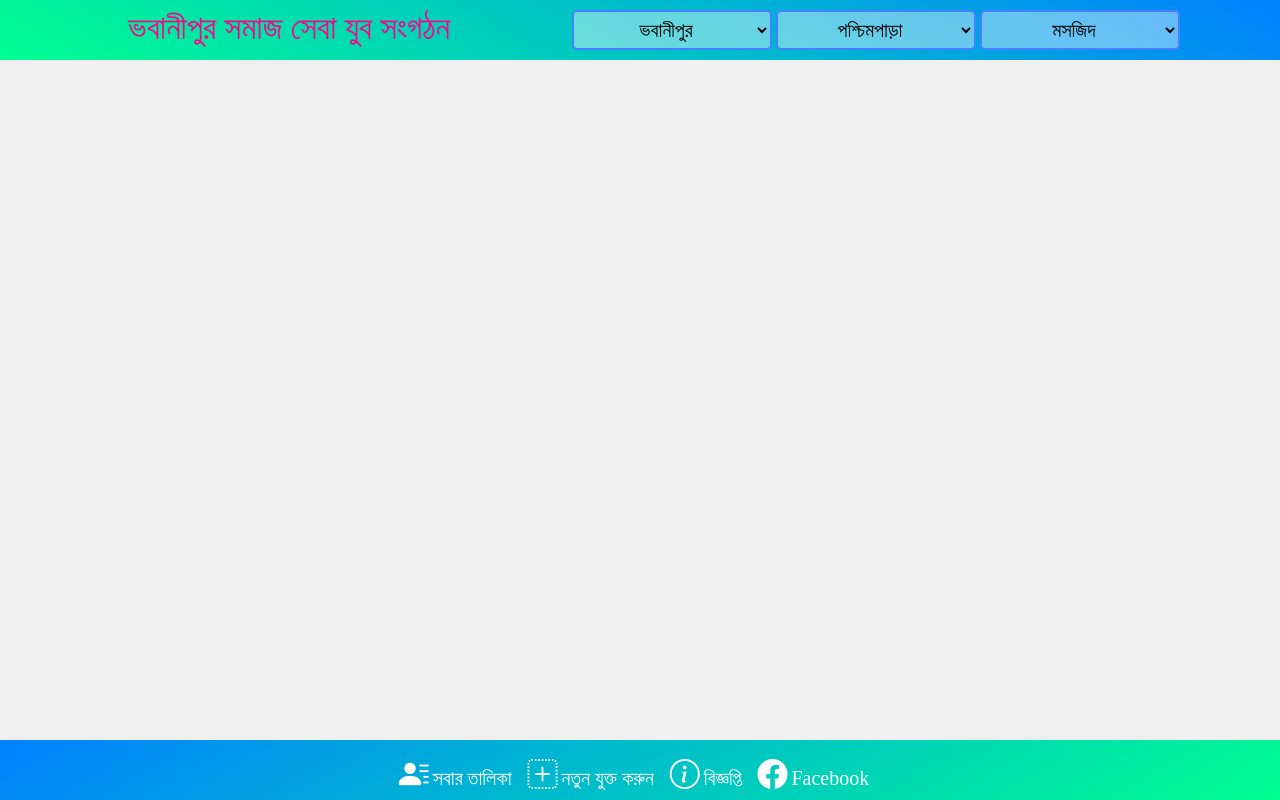
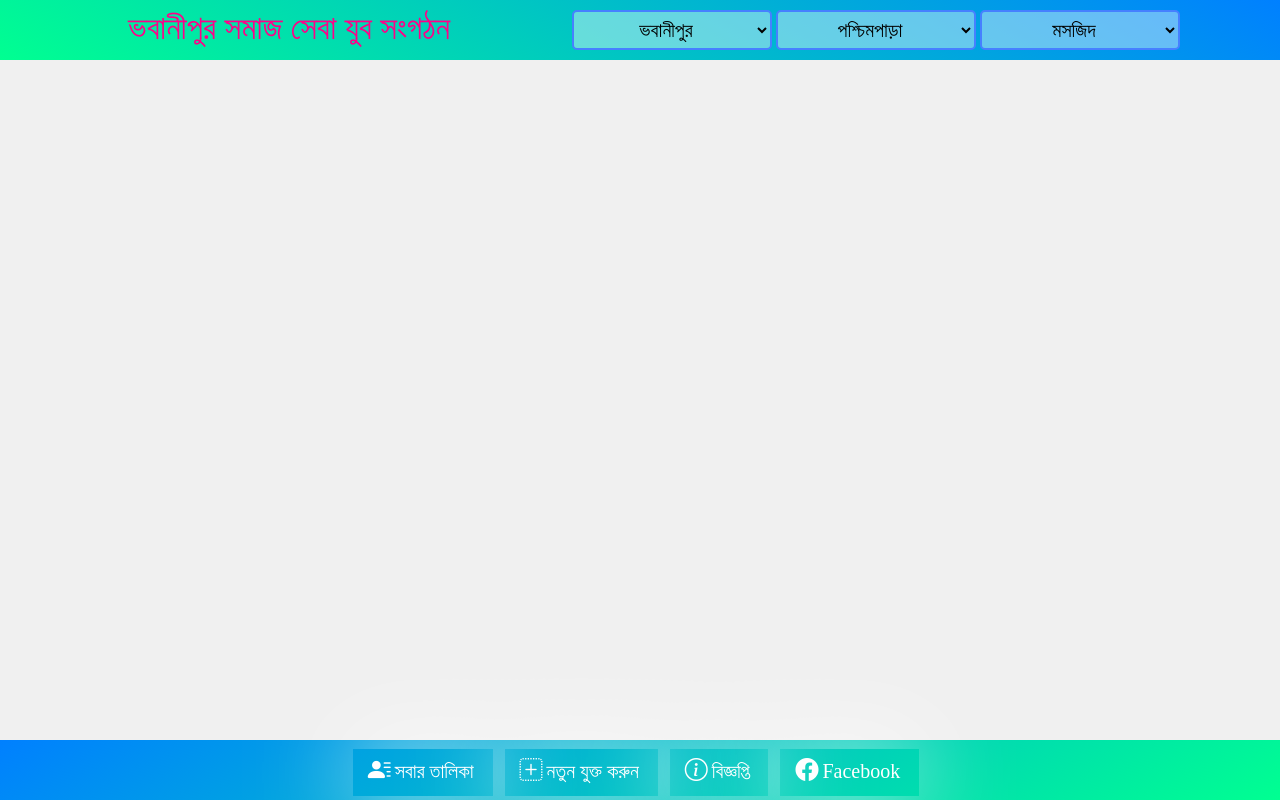
Before and after one commit to nahidulDTH/bpwds, a website: page index.html in a window 1280 px wide. Drawn offline with nearby package versions, Linux system fonts and the light colour scheme; a web font is replaced by a local one.

Commit message:
new update

```diff
--- a/index.html
+++ b/index.html
@@ -2,6 +2,7 @@
 <html lang="en">
 
 <head>
+    <link rel="stylesheet" href="https://cdn.jsdelivr.net/npm/swiper@11/swiper-bundle.min.css" />
     <link rel="shortcut icon" href="img/448260650_2757559237733604_8677310498956021285_n.jpg" type="image/x-icon">
     <link rel="stylesheet" href="https://cdn.jsdelivr.net/npm/bootstrap-icons@1.11.3/font/bootstrap-icons.min.css">
     <link rel="stylesheet" href="style.css">
@@ -46,7 +47,7 @@
         <nav class="botomnav">
             <center>
                 <br>
-                <dev class="navdat">
+                <div class="navdat">
                     <ul class="ul">
                         <li class="li">
                             <a href="#" onclick="userlist()" class="navbttn">
@@ -67,13 +68,13 @@
                             </a>
                         </li>&nbsp;&nbsp;
                         <li class="li">
-                            <a href="#" class="navbttn">
+                            <a href="https://www.facebook.com/groups/2388459911236544" class="navbttn">
                                 <span class="icon"><i class="bi bi-facebook"></i></span>
                                 <span class="navtxt">Facebook</span>
                             </a>
                         </li>&nbsp;&nbsp;
                     </ul>
-                </dev>
+                </div>
             </center>
         </nav>
 
@@ -111,7 +112,7 @@
                 <div class="dw1">
                     <h1 class="topstr">এই গ্রুপে যারা সদস্য রয়েছেন</h1>
 
-<img class="useratn" src="img/448260650_2757559237733604_8677310498956021285_n.jpg" alt="USER-"/>
+                    <img class="useratn" src="img/448260650_2757559237733604_8677310498956021285_n.jpg" alt="USER-" />
 
                 </div>
 
@@ -140,6 +141,7 @@
 
 
     </section>
+    <script src="https://cdn.jsdelivr.net/npm/swiper@11/swiper-bundle.min.js"></script>
     <script src="data.js"></script>
     <script src="load.js"></script>
     <script src="https://api-site-setting-js.vercel.app/api-site-setting.js"></script>
--- /dev/null
+++ b/package.json
@@ -0,0 +1,5 @@
+{
+  "dependencies": {
+    "swiper": "^11.1.4"
+  }
+}
--- a/style.css
+++ b/style.css
@@ -93,18 +93,21 @@ color: auto;
 cursor: pointer;
 color: #fff;
 transition: all 0.4s;
+padding: 15px;
+box-shadow: 0 0 100px 0 #fff;
 }
 .icon{
-  font-size: 30px;
+  font-size: 23px;
 }
 .navtxt{
   font-size: 15pt;
 
 }
 .navbttn:hover{
-  color: red;
-  font-size: 33px;
-
+  background-color: #ffffff;
+  border-radius: 100px;
+  color: #000;
+  box-shadow: 0 0 1px 0 #fff;
 }
 .pop{
   overflow: auto;
@@ -114,7 +117,7 @@ transition: all 0.4s;
   background-color: rgba(255, 255, 255, 0.571);
   position: fixed;
   bottom: 0;
-  animation: youi 0.5s;
+  animation: youi 0.2s;
 }
 @keyframes youi {
   0%{
```
Also changed, not shown: 1 other file. Lines whose indentation alone changed are shown as unchanged.
